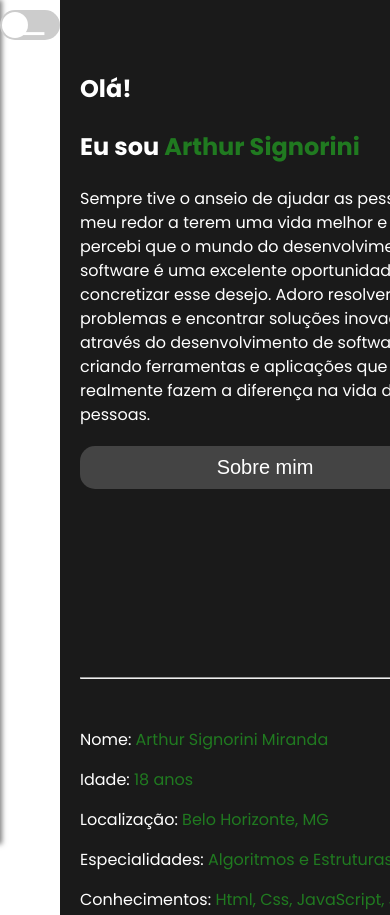
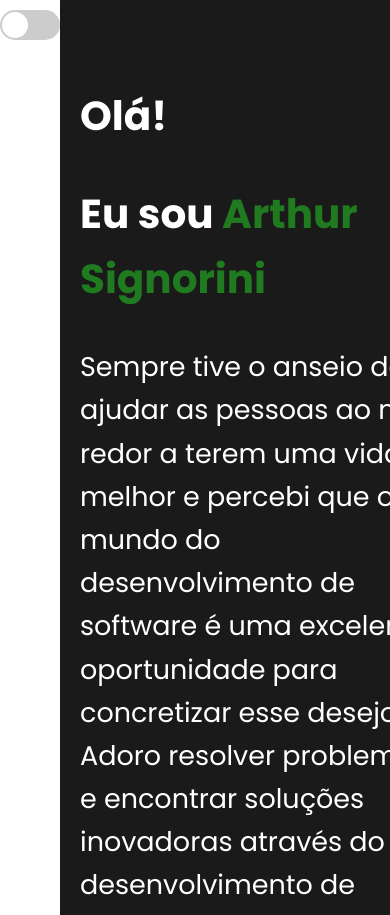
Before and after one commit to arthursignorini/Portfolio, a plain HTML site: page index.html in a window 390 px wide. Shown: the top 915 px of the page. Drawn offline with Linux system fonts and the light colour scheme.

Commit message:
Update style.css

```diff
--- a/style.css
+++ b/style.css
@@ -400,70 +400,27 @@ input:checked + .switch .slider:before {
 
 /* Ajuste de padding e margens para mobile */
 @media (max-width: 768px) {
+    .menu-toggle {
+        display: none; /* Esconde o botão de menu no mobile */
+    }
+
+    .sidebar {
+        display: none; /* Remove completamente a sidebar no mobile */
+    }
+
     .main-content {
-        padding-left: 10px; /* Reduza o padding lateral */
-        padding-right: 10px; /* Adiciona padding lateral adequado */
+        margin-left: 0; /* Remove a margem esquerda */
+        padding-left: 10px; /* Ajusta o padding para deixar o texto no canto esquerdo */
+        padding-right: 10px;
+        width: 100%; /* Faz o conteúdo ocupar toda a largura */
     }
 
     #home, #sobre, #educacao-experiencia, #contato {
         padding-left: 10px;
         padding-right: 10px;
     }
-
-    h1, h2, h3 {
-        font-size: 24px; /* Ajusta os tamanhos de fonte para telas menores */
-        word-wrap: break-word; /* Garante a quebra de palavras longas */
-    }
-
-    p {
-        font-size: 16px;
-        line-height: 1.5;
-    }
-
-    button {
-        width: 100%; /* Os botões ocupam toda a largura em telas pequenas */
-    }
 }
 
-
-/* Estilos para a versão mobile */
-@media (max-width: 768px) {
-    /* Exibe o botão de "3 tracinhos" no mobile */
-    .menu-toggle {
-        display: block;
-        position: fixed;
-        top: 20px;
-        left: 20px;
-        z-index: 1001;
-        font-size: 30px;
-        color: white;
-        cursor: pointer;
-    }
-
-    /* Sidebar escondida fora da tela por padrão no mobile */
-    .sidebar {
-        position: fixed;
-        top: 0;
-        left: 0;
-        width: 250px;
-        height: 100%;
-        background-color: #272727;
-        box-shadow: 2px 0 5px rgba(0,0,0,0.5);
-        z-index: 1000;
-        transform: translateX(-100%); /* Esconde a sidebar fora da tela no mobile */
-        transition: transform 0.3s ease;
-    }
-
-    /* Quando a sidebar estiver aberta */
-    .sidebar.open {
-        transform: translateX(0); /* Mostra a sidebar quando aberta no mobile */
-    }
-
-    .main-content {
-        margin-left: 0;
-        padding-left: 20px;
-    }
-}
 
 
 
```
